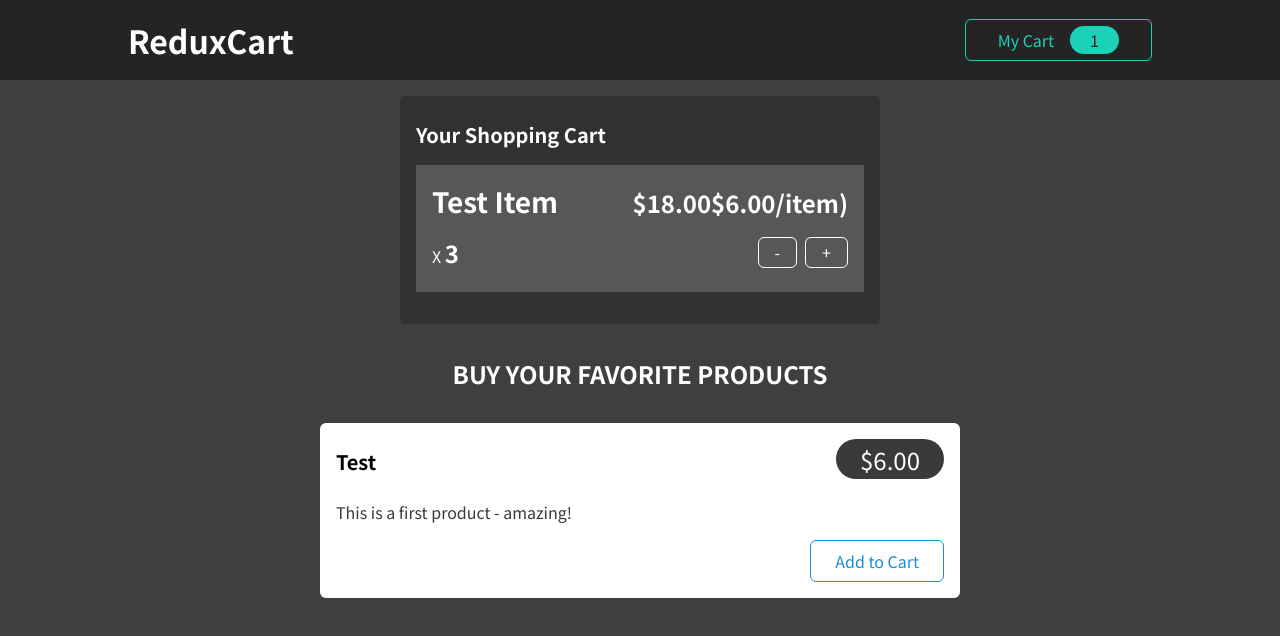
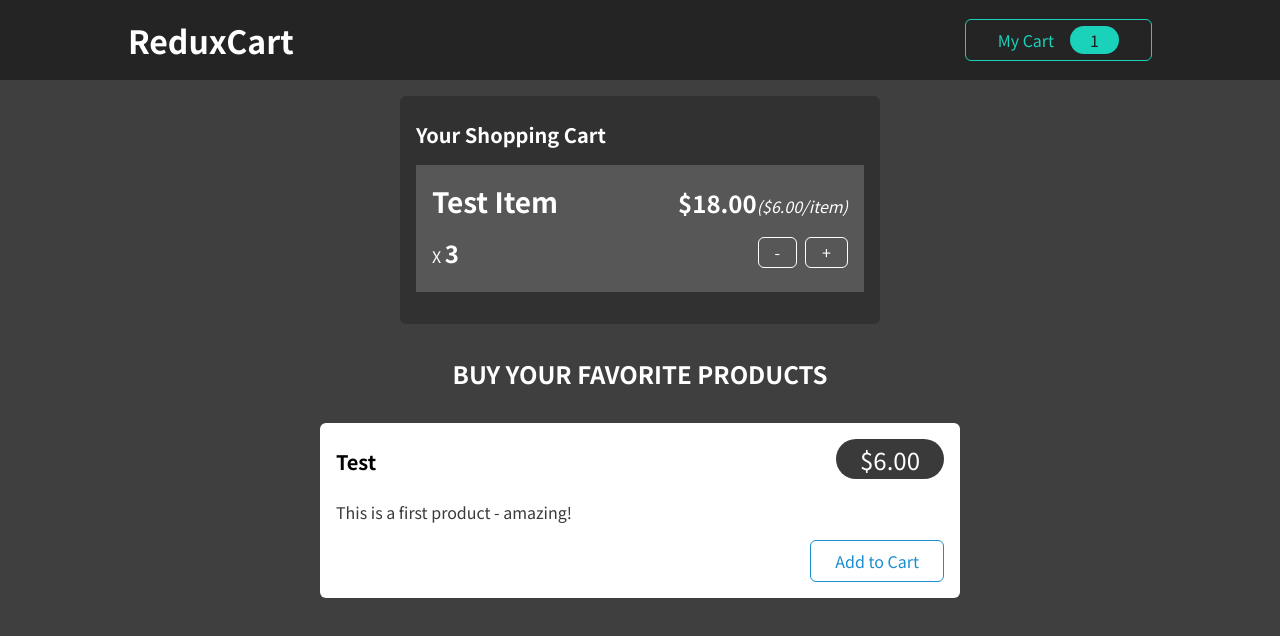
Before and after one commit to martinsgabriel1956/react_redux-cart, a React (Create React App) app: page / in a window 1280 px wide. Shown: the top 636 px of the page. Built offline with nearby package versions, Linux system fonts and the light colour scheme.

Commit message:
fix: info about price per item

```diff
--- a/src/components/Cart/CartItem/index.js
+++ b/src/components/Cart/CartItem/index.js
@@ -9,7 +9,7 @@ export function CartItem(props) {
         <h3>{title}</h3>
         <Price>
           ${total.toFixed(2)}
-          <span>${price.toFixed(2)}/item)</span>
+          <span>(${price.toFixed(2)}/item)</span>
         </Price>
       </header>
         <Details>
--- a/src/components/Cart/CartItem/styles.js
+++ b/src/components/Cart/CartItem/styles.js
@@ -27,8 +27,9 @@ export const Price = styled.div`
   font-weight: bold;
 
   span {
-    font-size: 1.5rem;
-    font-weight: bold;
+    font-weight: normal;
+    font-size: 1rem;
+    font-style: italic;
   }
 `;
 
```
